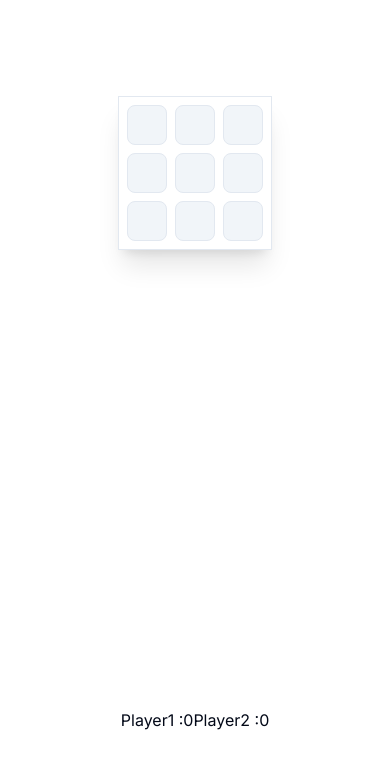
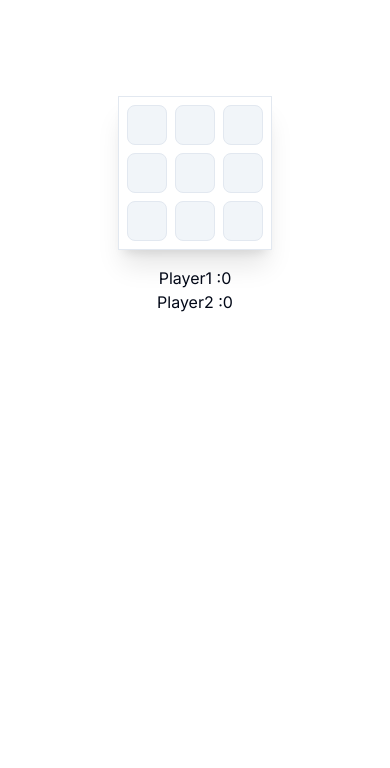
Before and after one commit to ouaatyaa/gameTicTac, a Next.js app: page / in a window 390 px wide. Shown: the top 768 px of the page. Built offline with nearby package versions, Linux system fonts and the light colour scheme.

Commit message:
modify repossive flex

```diff
--- a/app/page.tsx
+++ b/app/page.tsx
@@ -150,7 +150,7 @@ export default function Home() {
   };
 
   return (
-    <main className="flex min-h-screen min-w-60 flex-col items-center justify-between p-24">
+    <main className="flex min-h-screen min-w-60 flex-col items-center md:justify-between p-24">
       <div className=" grid grid-cols-3 gap-2 border shadow-xl p-2">
         {lists.map((list, i) => (
           <div
@@ -165,7 +165,7 @@ export default function Home() {
           </div>
         ))}
       </div>
-      <div className=" flex justify-center md:justify-between items-center w-full p-4 ">
+      <div className=" flex flex-col md:flex-row justify-center md:justify-between items-center w-full p-4 ">
         <h1>Player1 :{countP1}</h1>
         <h1>Player2 :{countP2}</h1>
       </div>
```
